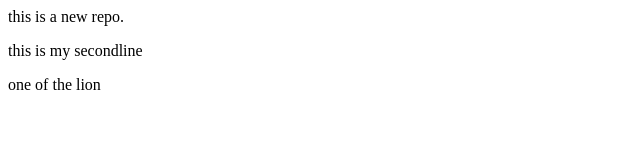
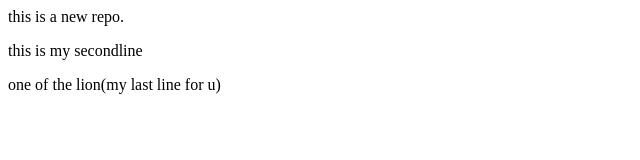
Before and after one commit to Sandeepjakkula22/revision-repo, a plain HTML site: page index.html in a window 1280 px wide. Shown: the whole page, without its empty margins (0-640 px from the left). Drawn offline with Linux system fonts and the light colour scheme.

Commit message:
my last line is updated

```diff
--- a/index.html
+++ b/index.html
@@ -1,3 +1,3 @@
 <p>this is a new repo.</p>
 <p>this is my secondline</p>
-<p>one of the lion</p>
+<p>one of the lion(my last line for u)</p>
```
